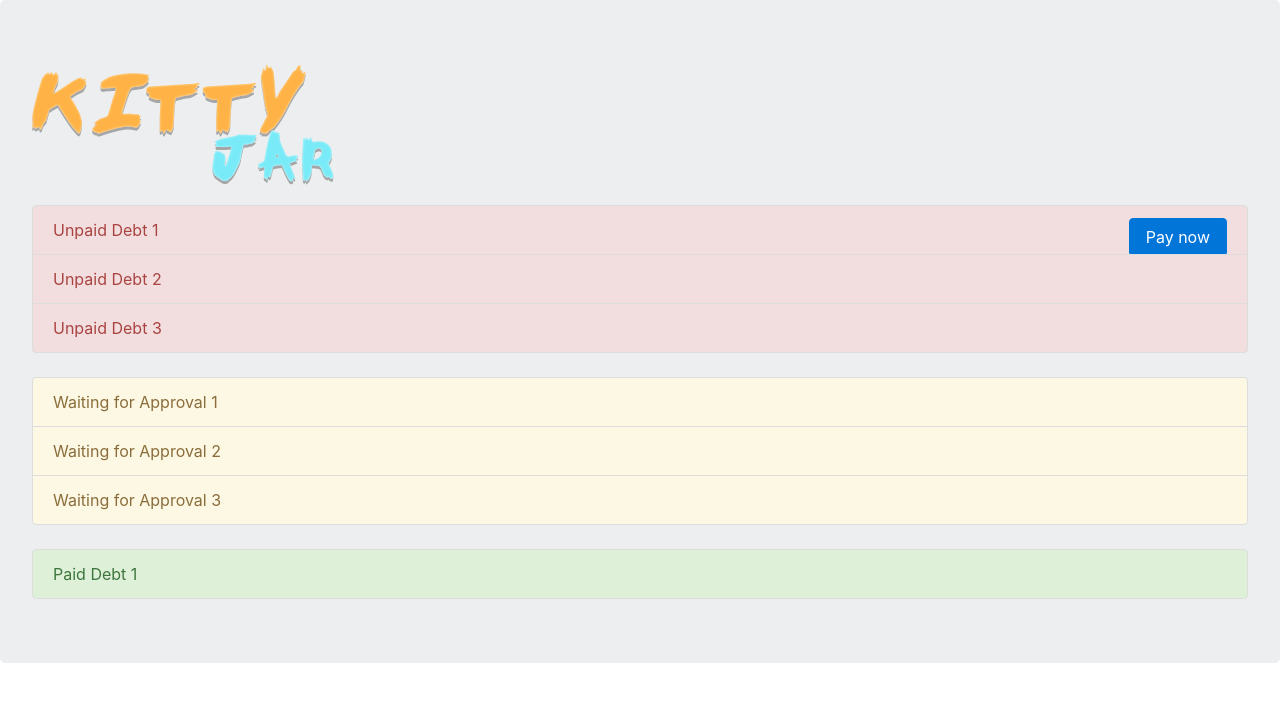
After one commit to RoryCrispin/KittyJar, a PHP site: page /viewDebts.php in a window 1280 px wide. The commit adds this page. Shown: the top 702 px of the page. Run offline with PHP 8.4, Linux system fonts and the light colour scheme.

```diff
--- /dev/null
+++ b/css/viewDebts.css
@@ -0,0 +1,3 @@
+.pay-btn {
+    float: right;
+}
--- /dev/null
+++ b/viewDebts.php
@@ -0,0 +1,40 @@
+<!DOCTYPE html>
+<html lang="en">
+<head>
+    <link rel="stylesheet" href="css/bootstrap.min.css">
+    <link rel="stylesheet" href="css/viewDebts.css">
+    <link rel="stylesheet" href="css/main.css">
+
+    <script src="js/bootstrap.min.js"></script>
+
+
+    <meta charset="UTF-8">
+    <title>KittyJar - View Debts</title>
+</head>
+<body>
+
+
+<div class="jumbotron">
+    <?php
+        include 'head.php';
+    ?>
+
+    <ul class="list-group">
+        <li class="list-group-item list-group-item-danger">Unpaid Debt 1 <button type="button" class="btn btn-primary btn-xs pay-btn">Pay now</button></li>
+        <li class="list-group-item list-group-item-danger">Unpaid Debt 2</li>
+        <li class="list-group-item list-group-item-danger">Unpaid Debt 3</li>
+    </ul>
+    <br/>
+    <ul class="list-group">
+        <li class="list-group-item list-group-item-warning">Waiting for Approval 1</li>
+        <li class="list-group-item list-group-item-warning">Waiting for Approval 2</li>
+        <li class="list-group-item list-group-item-warning">Waiting for Approval 3</li>
+    </ul>
+    <br/>
+    <ul class="list-group">
+        <li class="list-group-item list-group-item-success">Paid Debt 1</li>
+    </ul>
+</div>
+
+</body>
+</html>
```
Also changed, not shown: groupHome.php (+4 -68 lines), loginModal.html (added, +22 -0 lines), registerModal.html (added, +43 -0 lines).
